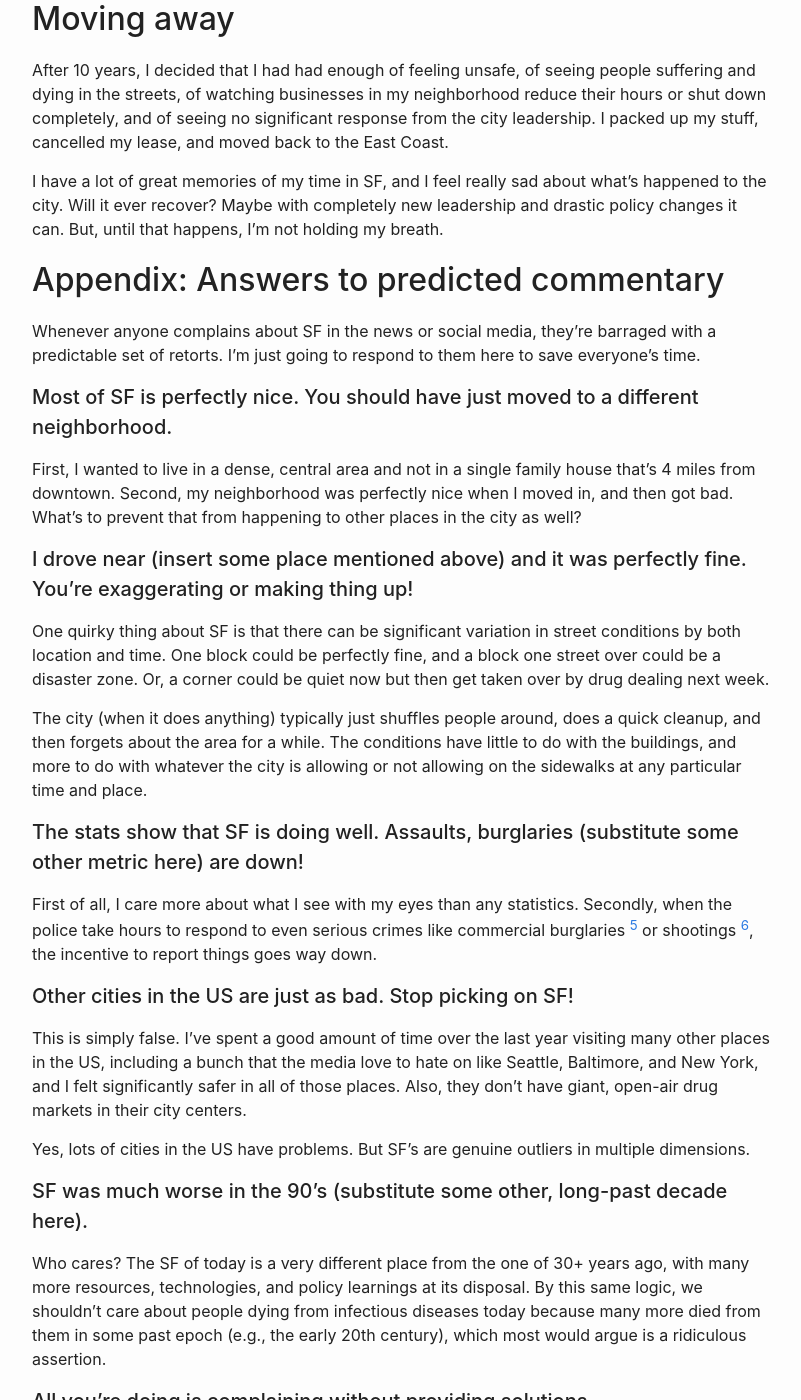
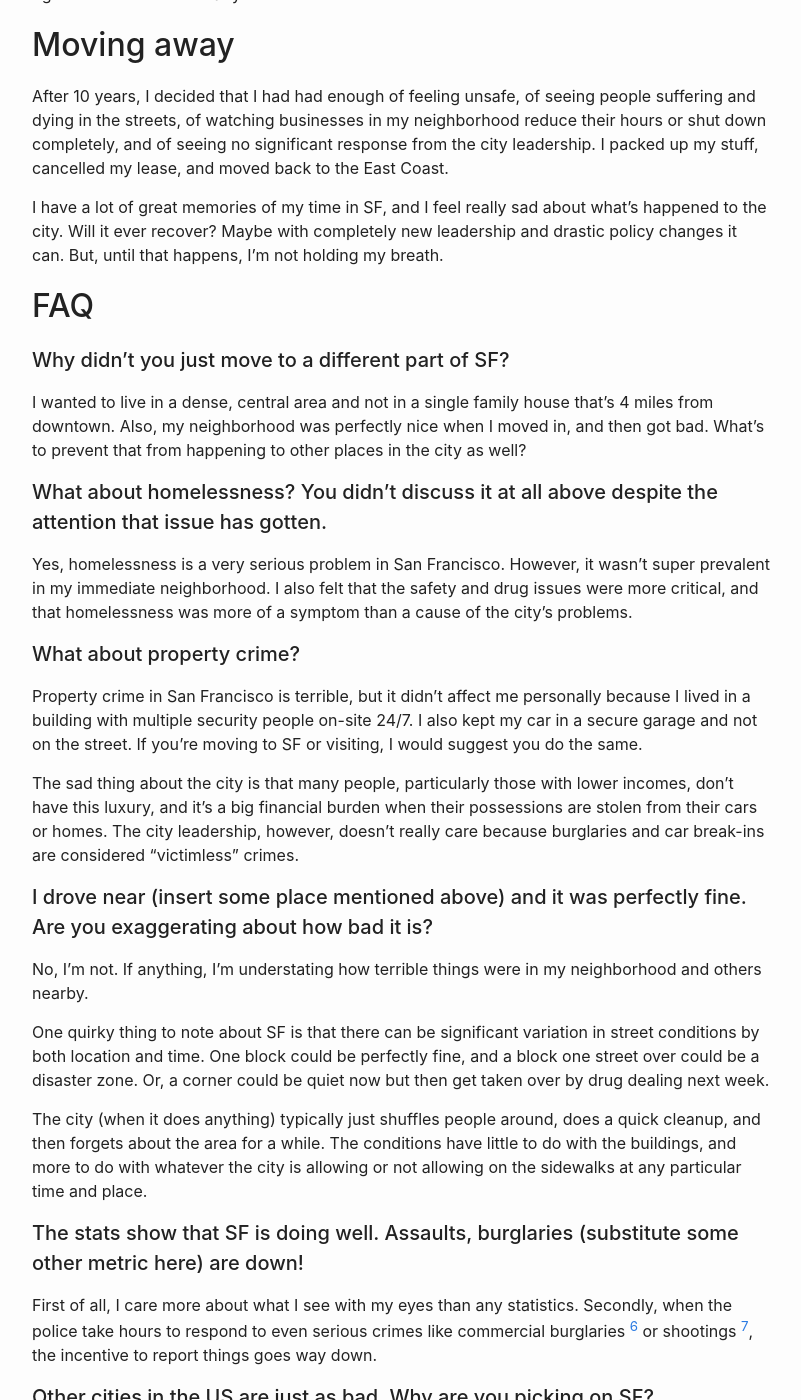
Before and after one commit to yolken/yolken-blog, a Jekyll site: the page built from site/_posts/2023-06-18-goodbye-san-francisco.md, in a window 1280 px wide and 1400 px high, scrolled down 3413 px. Shown: the whole window, without its empty margins (238-1039 px from the left). Built offline with Jekyll 4.4.1, drawn with Linux system fonts in a browser that asks for light colours; some of the changed text lies outside the part shown.

Commit message:
Update post

```diff
--- a/site/_posts/2023-05-29-goodbye-san-francisco.md
+++ b/site/_posts/2023-06-18-goodbye-san-francisco.md
@@ -98,7 +98,7 @@ world, but at least you could be reasonably confident that you wouldn't
 be hit by a car when going outside. Then, a few years ago, the city made
 a conscious decision to stop nearly all traffic enforcement [^1]. As a
 result, the behavior of some drivers got terrible, to the point of being
-dangerous. I would routinely see people running red lights, going to the
+dangerous. I would routinely see people running red lights, going the
 wrong way down one way streets, driving on roads closed to private
 vehicles, and speeding at 60+ in 25mph zones.
 
@@ -118,7 +118,7 @@ especially frustrating.
 First, the city is incredibly wealthy and has a massive budget at its
 disposal- nearly $14 billion dollars [^2] for a population of only slightly more
 than 800,000 people, which, on a per-capita basis, is one of the highest
-in the country [^3]. Despite all this money and despite a budget has has grown
+in the country [^3]. Despite all this money and despite a budget that has grown
 much faster than the city's population over the last few years, SF can't
 keep its central areas safe and clean, and doesn't seem to be providing
 much help to the thousands of people suffering on its streets.
@@ -128,7 +128,10 @@ the police leadership, and a majority of the Board of Supervisors (the
 legislative body for SF), really just don't seem to care one bit about
 what's happening. Sure, they will occasionally rant in public and promise
 to fix things [^4], but after a quick surge of activity, the streets just
-go back to their previous state or get worse.
+go back to their previous state or get worse. I got the sense that they just
+enjoyed the money (SF officials are among the highest paid in the country [^5])
+and prestige of their jobs, and were coasting until they could find something
+better.
 
 ## Why it matters
 
@@ -169,22 +172,40 @@ what's happened to the city. Will it ever recover? Maybe with completely new
 leadership and drastic policy changes it can. But, until that happens, I'm not
 holding my breath.
 
-## Appendix: Answers to predicted commentary
+## FAQ
 
-Whenever anyone complains about SF in the news or social media, they're barraged
-with a predictable set of retorts. I'm just going to respond to them here
-to save everyone's time.
+#### Why didn't you just move to a different part of SF?
 
-#### Most of SF is perfectly nice. You should have just moved to a different neighborhood.
-
-First, I wanted to live in a dense, central area and not in a single family house
-that's 4 miles from downtown. Second, my neighborhood was perfectly nice when
+I wanted to live in a dense, central area and not in a single family house
+that's 4 miles from downtown. Also, my neighborhood was perfectly nice when
 I moved in, and then got bad. What's to prevent that from happening to other
 places in the city as well?
 
-#### I drove near (insert some place mentioned above) and it was perfectly fine. You're exaggerating or making thing up!
+#### What about homelessness? You didn't discuss it at all above despite the attention that issue has gotten.
 
-One quirky thing about SF is that there can be significant variation in street
+Yes, homelessness is a very serious problem in San Francisco. However, it wasn't
+super prevalent in my immediate neighborhood. I also felt that the safety and drug
+issues were more critical, and that homelessness was more of a symptom
+than a cause of the city's problems.
+
+#### What about property crime?
+
+Property crime in San Francisco is terrible, but it didn't affect me personally
+because I lived in a building with multiple security people on-site 24/7. I also
+kept my car in a secure garage and not on the street. If you're moving to SF or
+visiting, I would suggest you do the same.
+
+The sad thing about the city is that many people, particularly those with lower incomes,
+don't have this luxury, and it's a big financial burden when their possessions
+are stolen from their cars or homes. The city leadership, however, doesn't really
+care because burglaries and car break-ins are considered "victimless" crimes.
+
+#### I drove near (insert some place mentioned above) and it was perfectly fine. Are you exaggerating about how bad it is?
+
+No, I'm not. If anything, I'm understating how terrible things were in my neighborhood
+and others nearby.
+
+One quirky thing to note about SF is that there can be significant variation in street
 conditions by both location and time. One block could be perfectly fine, and a block
 one street over could be a disaster zone. Or, a corner could be quiet now but then
 get taken over by drug dealing next week.
@@ -198,29 +219,36 @@ not allowing on the sidewalks at any particular time and place.
 
 First of all, I care more about what I see with my eyes than any
 statistics. Secondly, when the police take hours to respond to even serious crimes
-like commercial burglaries [^5] or shootings [^6], the incentive to report things
+like commercial burglaries [^6] or shootings [^7], the incentive to report things
 goes way down.
 
-#### Other cities in the US are just as bad. Stop picking on SF!
+#### Other cities in the US are just as bad. Why are you picking on SF?
 
-This is simply false. I've spent a good amount of time over the last
-year visiting many other places in the US, including a bunch that the media love
-to hate on like Seattle, Baltimore, and New York, and I felt significantly safer
-in all of those places. Also, they don't have giant, open-air drug markets in
-their city centers.
+It's simply false that SF is "just as bad as everywhere else". I've spent a good
+amount of time over the last year visiting many other places in the US, including a
+bunch that the media love to hate on like Seattle, Baltimore, and New York, and I
+felt significantly safer in all of those places. Also, they don't have giant,
+open-air drug markets in their city centers.
 
 Yes, lots of cities in the US have problems. But SF's are genuine
 outliers in multiple dimensions.
 
-#### SF was much worse in the 90's (substitute some other, long-past decade here).
+#### SF was much worse in the 90's (substitute some other, long-past decade here). Shouldn't be be grateful about the progress made over the last few decades?
 
-Who cares? The SF of today is a very different place from the one of 30+ years ago,
-with many more resources, technologies, and policy learnings at its disposal. By
-this same logic, we shouldn't care about people dying from infectious diseases today
-because many more died from them in some past epoch (e.g., the early 20th century),
-which most would argue is a ridiculous assertion.
+I don't think that's relevant. The SF of today is a very different place from the
+one of 30+ years ago, with many more resources, technologies, and policy learnings
+at its disposal. By this same logic, we shouldn't care about people dying from
+infectious diseases today because many more died from them in some past epoch
+(e.g., the early 20th century), which most would argue is a ridiculous assertion.
 
-#### All you're doing is complaining without providing solutions
+#### Wow, this is so depressing. Is San Francisco going to become the next Detroit?
+
+It's hard to predict the future, but I think the chance of this happening is
+low. SF's geography and weather are pretty unique, and the broader metropolitan area
+is extremely prosperous and continues to grow. However, I have no idea how low it will
+go before it stabilizes and then, maybe, gets better again.
+
+#### Why are you complaining without providing solutions?
 
 With all due respect, that's not my job. I'm not an expert on criminology or
 substance abuse or urban planning or whatever, nor am I in a position where I
@@ -241,5 +269,6 @@ even worse.
 [^2]: [https://www.sfchronicle.com/projects/2022/san-francisco-budget/](https://www.sfchronicle.com/projects/2022/san-francisco-budget/)
 [^3]: [https://ballotpedia.org/Analysis_of_spending_in_America%27s_largest_cities](https://ballotpedia.org/Analysis_of_spending_in_America%27s_largest_cities)
 [^4]: [https://www.thedailybeast.com/san-francisco-mayor-london-breed-orders-police-to-tenderloin-to-fight-bullshit-that-has-destroyed-our-city](https://www.thedailybeast.com/san-francisco-mayor-london-breed-orders-police-to-tenderloin-to-fight-bullshit-that-has-destroyed-our-city)
-[^5]: [https://www.sfchronicle.com/sf/bayarea/heatherknight/article/san-francisco-police-crime-17755470.php](https://www.sfchronicle.com/sf/bayarea/heatherknight/article/san-francisco-police-crime-17755470.php)
-[^6]: [https://www.kron4.com/news/bay-area/thieves-break-into-cars-along-sfs-embarcadero-shoot-at-witness/](https://www.kron4.com/news/bay-area/thieves-break-into-cars-along-sfs-embarcadero-shoot-at-witness/)
+[^5]: [https://sfstandard.com/politics/city-hall/san-francisco-highest-paid-mayor-city-hall-employees/](https://sfstandard.com/politics/city-hall/san-francisco-highest-paid-mayor-city-hall-employees/)
+[^6]: [https://www.sfchronicle.com/sf/bayarea/heatherknight/article/san-francisco-police-crime-17755470.php](https://www.sfchronicle.com/sf/bayarea/heatherknight/article/san-francisco-police-crime-17755470.php)
+[^7]: [https://www.kron4.com/news/bay-area/thieves-break-into-cars-along-sfs-embarcadero-shoot-at-witness/](https://www.kron4.com/news/bay-area/thieves-break-into-cars-along-sfs-embarcadero-shoot-at-witness/)
```
Also changed, not shown: other parts of site/_posts/2023-06-18-goodbye-san-francisco.md (+1 -1 lines).
